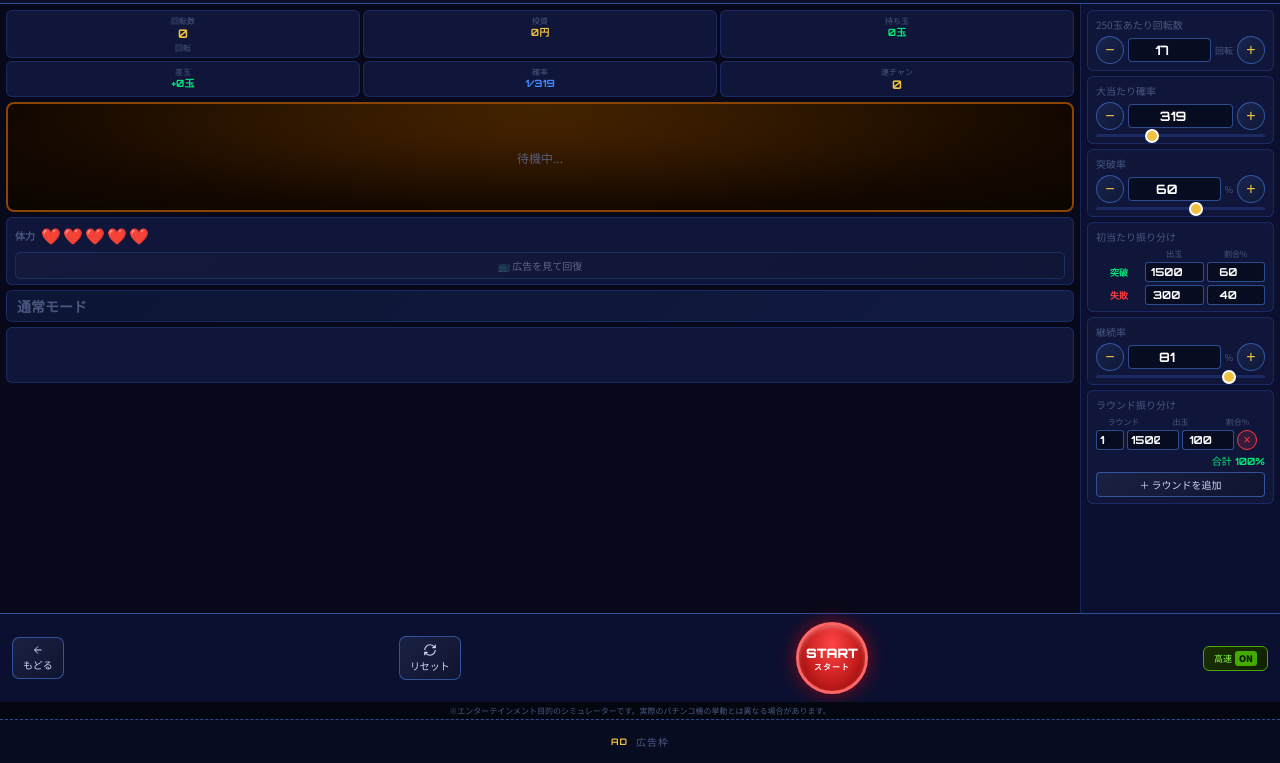
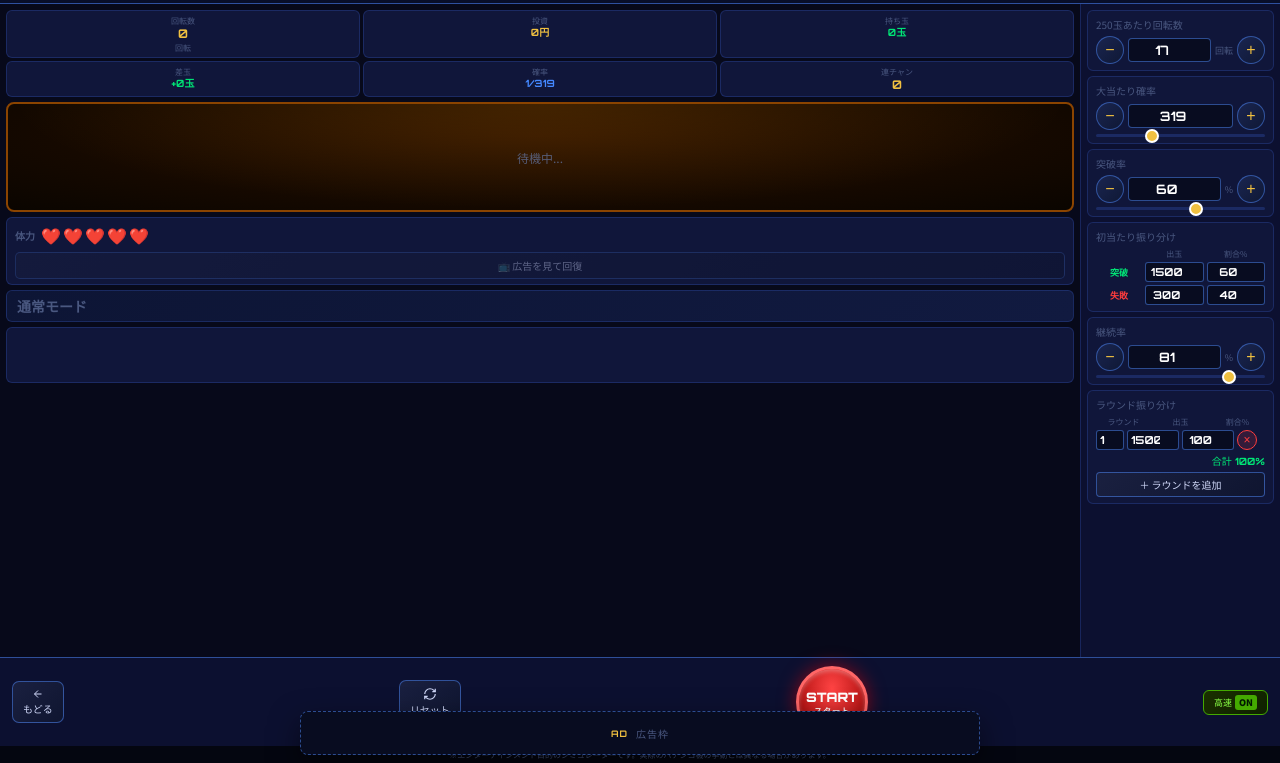
Before and after one commit to AtsushiSora/pachi, a website built with Vite: page app.html in a window 1280 px wide. Shown: the part 37-800 px from the top of the page. Built offline with nearby package versions, Linux system fonts and the light colour scheme.

Commit message:
Fix footer ads to viewport bottom

```diff
--- a/app.html
+++ b/app.html
@@ -230,9 +230,16 @@
     /* フッター */
     .foot-note { text-align: center; font-size: 8px; color: var(--muted); padding: 3px; background: #040610; flex-shrink: 0; }
     .footer-ad-band {
+      position: fixed;
+      left: 50%;
+      bottom: calc(8px + env(safe-area-inset-bottom));
+      transform: translateX(-50%);
+      z-index: 90;
+      width: min(calc(100% - 20px), 680px);
       min-height: 44px;
       background: #080c20;
-      border-top: 1px dashed var(--border-hi);
+      border: 1px dashed var(--border-hi);
+      border-radius: 8px;
       color: var(--muted);
       font-family: 'Noto Sans JP', sans-serif;
       font-size: 10px;
@@ -241,7 +248,7 @@
       align-items: center;
       justify-content: center;
       gap: 8px;
-      flex-shrink: 0;
+      box-shadow: 0 12px 30px rgba(0,0,0,.5);
     }
     .footer-ad-band span {
       font-family: 'Orbitron', sans-serif;
--- a/style.css
+++ b/style.css
@@ -45,18 +45,25 @@ body {
   min-height: 100%;
   overflow-x: hidden;
   line-height: 1.5;
+  padding-bottom: 86px;
 }
 
 /* ======================== */
 /* フッター広告             */
 /* ======================== */
 .footer-ad-band {
-  width: min(100% - 28px, 680px);
+  position: fixed;
+  left: 50%;
+  bottom: calc(10px + env(safe-area-inset-bottom));
+  transform: translateX(-50%);
+  z-index: 90;
+  width: min(calc(100% - 20px), 680px);
   min-height: 58px;
-  margin: 16px auto 20px;
+  margin: 0;
   background: #151515;
   border: 1px dashed var(--border-hi);
   border-radius: var(--radius-md);
+  box-shadow: 0 12px 34px rgba(0, 0, 0, 0.45);
   display: flex;
   align-items: center;
   justify-content: center;
```
Also changed, not shown: dist/app.html, dist/assets/style-BmtNqPmC.css (deleted), dist/assets/style-DHthJuBw.css (added), dist/challenge.html, dist/disclaimer.html, dist/howto.html, dist/index.html, dist/privacy.html, dist/ranking.html, dist/sim.html.
